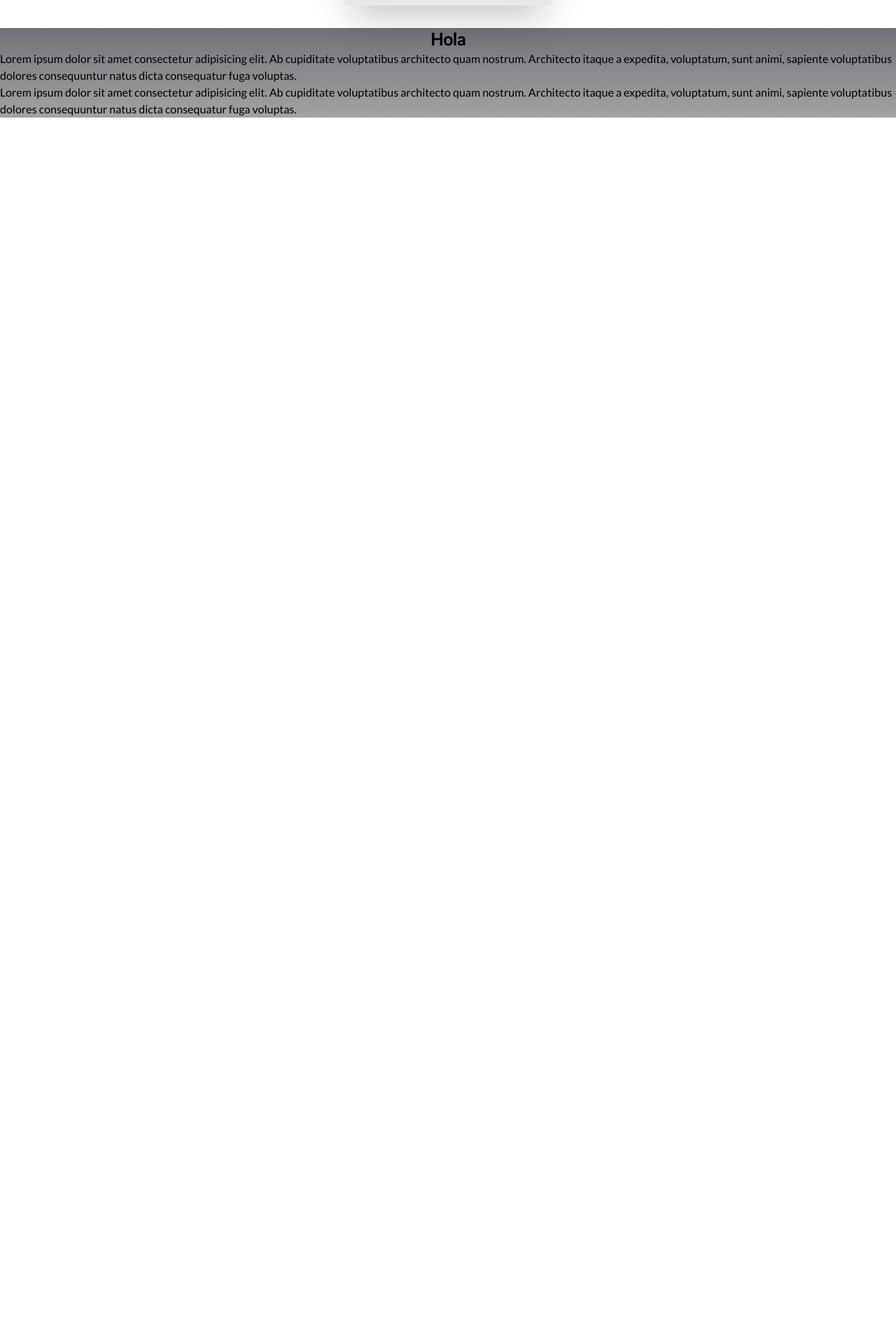
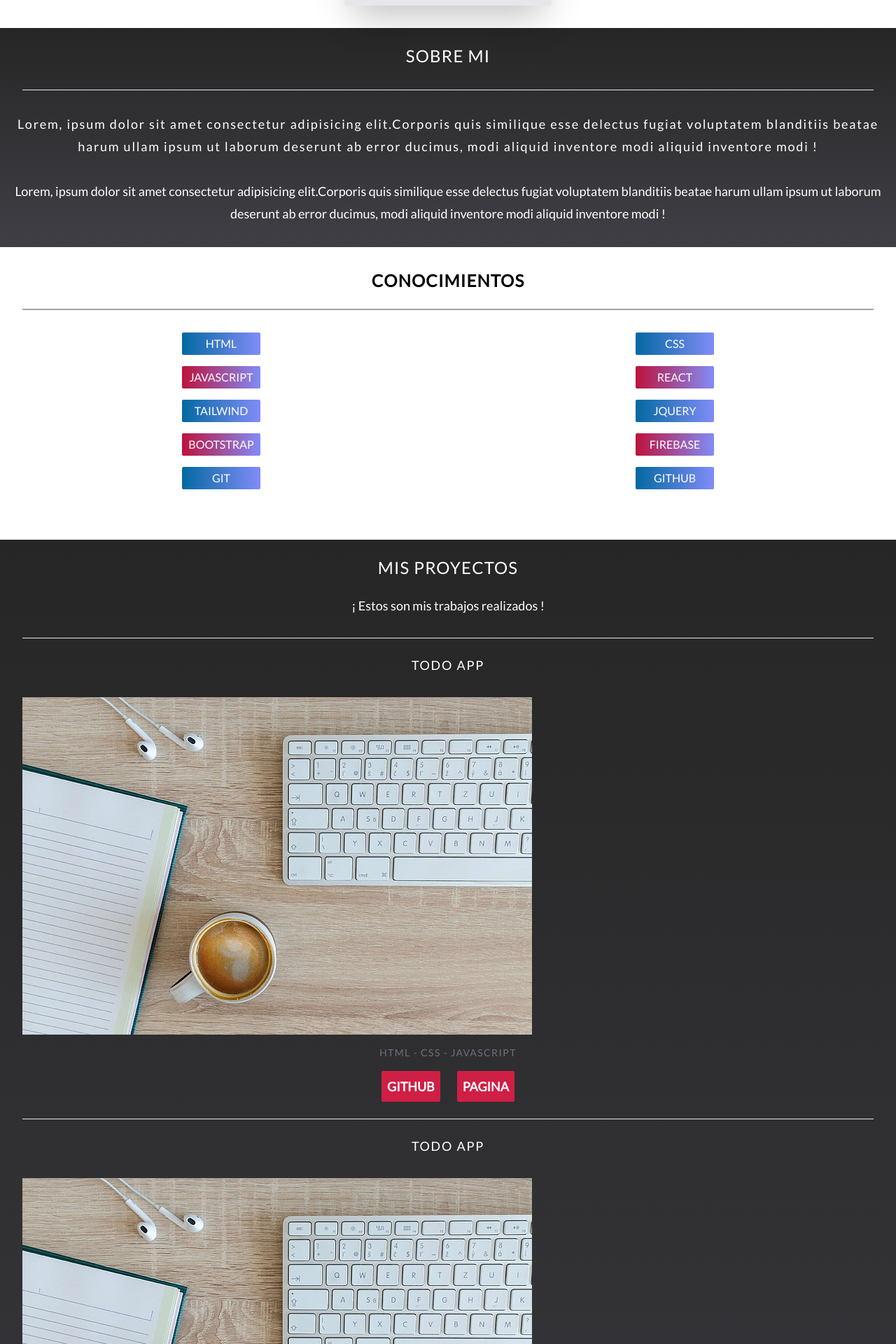
Before and after one commit to franrey98/portafolio-react, a React (Vite) app: page / in a window 1280 px wide. Shown: the part 480-2400 px from the top of the page at 70% size. Before the commit the page ends 800 px from the top, so only its background shows below. Built offline with nearby package versions, Linux system fonts and the light colour scheme.

Commit message:
estilos casi terminados

```diff
--- /dev/null
+++ b/src/components/Conocimientos.jsx
@@ -0,0 +1,24 @@
+import React from 'react'
+
+const Conocimientos = () => {
+    return (
+        <section>
+            <h2 className='text-center mt-8 text-2xl uppercase font-semibold tracking-wider'>Conocimientos</h2>
+            <hr className='mx-8 my-6 border border-solid border-gray-400' />
+            <ul className='grid grid-cols-2 justify-items-center mt-8 gap-4 pb-10'>
+                <li className='uppercase p-1 bg-red-700 text-white w-28 text-center rounded-sm bg-gradient-to-r hover:animate-pulse transition-all from-sky-700 to-indigo-400'>Html</li>
+                <li className='uppercase p-1 bg-red-700 text-white w-28 text-center rounded-sm bg-gradient-to-r hover:animate-pulse transition-all from-sky-700 to-indigo-400'>CSS</li>
+                <li className='uppercase p-1 bg-red-700 text-white w-28 text-center rounded-sm bg-gradient-to-r hover:animate-pulse transition-all from-rose-700 to-indigo-400'>JavaScript</li>
+                <li className='uppercase p-1 bg-red-700 text-white w-28 text-center rounded-sm bg-gradient-to-r hover:animate-pulse transition-all from-rose-700 to-indigo-400'>React</li>
+                <li className='uppercase p-1 bg-red-700 text-white w-28 text-center rounded-sm bg-gradient-to-r hover:animate-pulse transition-all from-sky-700 to-indigo-400'>Tailwind</li>
+                <li className='uppercase p-1 bg-red-700 text-white w-28 text-center rounded-sm bg-gradient-to-r hover:animate-pulse transition-all from-sky-700 to-indigo-400'>jQuery</li>
+                <li className='uppercase p-1 bg-red-700 text-white w-28 text-center rounded-sm bg-gradient-to-r hover:animate-pulse transition-all from-rose-700 to-indigo-400'>Bootstrap</li>
+                <li className='uppercase p-1 bg-red-700 text-white w-28 text-center rounded-sm bg-gradient-to-r hover:animate-pulse transition-all from-rose-700 to-indigo-400'>FireBase</li>
+                <li className='uppercase p-1 bg-red-700 text-white w-28 text-center rounded-sm bg-gradient-to-r hover:animate-pulse transition-all from-sky-700 to-indigo-400'>Git</li>
+                <li className='uppercase p-1 bg-red-700 text-white w-28 text-center rounded-sm bg-gradient-to-r hover:animate-pulse transition-all from-sky-700 to-indigo-400'>GitHub</li>
+            </ul>
+        </section>
+    )
+}
+
+export default Conocimientos
--- /dev/null
+++ b/src/components/Contacto.jsx
@@ -0,0 +1,15 @@
+
+
+const Contacto = () => {
+    return (
+        <section>
+            <h1 className="text-center mt-3 pt-6 font-medium text-2xl uppercase tracking-wider">Contacto</h1>
+            <hr className='mx-8 my-6 border border-solid border-gray-400' />
+            <p>Lorem ipsum dolor sit amet consectetur adipisicing elit. Magni, quod accusantium officiis, aut perferendis aliquid porro vitae quis, repellendus tempora ducimus fugit commodi nostrum modi dolorum ea amet. Sed, debitis.</p>
+            <p>Lorem ipsum dolor sit amet consectetur adipisicing elit. Magni, quod accusantium officiis, aut perferendis aliquid porro vitae quis, repellendus tempora ducimus fugit commodi nostrum modi dolorum ea amet. Sed, debitis.</p>
+            <p>Lorem ipsum dolor sit amet consectetur adipisicing elit. Magni, quod accusantium officiis, aut perferendis aliquid porro vitae quis, repellendus tempora ducimus fugit commodi nostrum modi dolorum ea amet. Sed, debitis.</p>
+        </section>
+    )
+}
+
+export default Contacto
--- /dev/null
+++ b/src/components/Footer.jsx
@@ -0,0 +1,11 @@
+import React from 'react'
+
+const Footer = () => {
+    return (
+        <footer className='mt-4 pt-4 bg-gradient-to-t from-zinc-700 to-neutral-800 pb-8'>
+            <h1 className='text-center text-white'>footer</h1>
+        </footer>
+    )
+}
+
+export default Footer
--- a/src/components/Header.jsx
+++ b/src/components/Header.jsx
@@ -1,5 +1,9 @@
 import Main from './Main'
 import SobreMi from './SobreMi'
+import Conocimientos from './Conocimientos'
+import Proyectos from './Proyectos'
+import Contacto from './Contacto'
+import Footer from './Footer'
 import { Link } from 'react-router-dom'
 
 const Header = () => {
@@ -7,15 +11,19 @@ const Header = () => {
         <div className='img-fondo'>
             <div className='flex items-center justify-around'>
                 <nav className='mt-4'>
-                    <Link className='mx-1 text-white font-normal text-lg p-1 rounded-sm  hover:bg-indigo-600 transition-all' to='sobremi'>Sobre Mi</Link>
-                    <Link className='mx-1 text-white font-normal text-lg p-1 rounded-sm  hover:bg-indigo-600 transition-all' to='conocimientos'>Conocimientos</Link>
-                    <Link className='mx-1 text-white font-normal text-lg p-1 rounded-sm  hover:bg-indigo-600 transition-all' to='proyectos'>Proyectos</Link>
-                    <Link className='mx-1 text-white font-normal text-lg p-1 rounded-sm  hover:bg-indigo-600 transition-all' to='contacto'>Contacto</Link>
+                    <Link className=' text-white font-normal text-lg p-1 rounded-sm  hover:bg-indigo-600 transition-all hover:animate-pulse' to='sobremi'>Sobre Mi</Link>
+                    <Link className=' text-white font-normal text-lg p-1 rounded-sm  hover:bg-indigo-600 transition-all hover:animate-pulse' to='conocimientos'>Conocimientos</Link>
+                    <Link className='mx-1 text-white font-normal text-lg p-1 rounded-sm  hover:bg-indigo-600 transition-all hover:animate-pulse' to='proyectos'>Proyectos</Link>
+                    <Link className='mx-1 text-white font-normal text-lg p-1 rounded-sm  hover:bg-indigo-600 transition-all hover:animate-pulse' to='contacto'>Contacto</Link>
                 </nav>
             </div>
             <div>
                 <Main />
                 <SobreMi />
+                <Conocimientos />
+                <Proyectos />
+                <Contacto />
+                <Footer />
             </div>
         </div>
     )
--- a/src/components/Main.jsx
+++ b/src/components/Main.jsx
@@ -3,7 +3,7 @@ import fotocv from '../img/fotocv2.jpeg'
 
 const Main = () => {
     return (
-        <div>
+        <main>
             <div className='flex justify-center mt-16'>
                 <div className='border-8 border-white-400 rounded-sm shadow-2xl p-3 bg-white'>
                     <img className='h-64 flex' src={fotocv} alt="fotocv" />
@@ -13,7 +13,7 @@ const Main = () => {
                     </div>
                 </div>
             </div>
-        </div>
+        </main>
     )
 }
 
--- /dev/null
+++ b/src/components/Proyectos.jsx
@@ -0,0 +1,44 @@
+import proyectoimg from '../img/fondo.jpg'
+
+const Proyectos = () => {
+    return (
+        <section className="bg-gradient-to-t from-zinc-700 to-neutral-800 pb-8">
+            <h2 className="text-center mt-8 pt-6 font-medium text-2xl uppercase text-white tracking-wider">Mis proyectos</h2>
+            <h3 className="text-center text-white mt-6 font-normal text-lg">¡ Estos son mis trabajos realizados !</h3>
+            <hr className="mx-8 mt-8" />
+            <div>
+                <div>
+                    <h3 className='mx-8 mt-6 text-white text-center font-medium text-lg tracking-widest'>TODO APP</h3>
+                    <img className='p-8 pb-2' src={proyectoimg} alt="img-projecto" />
+                    <p className='mx-8 text-gray-500 font-medium text-center mt-2 text-sm tracking-widest'>HTML - CSS - JAVASCRIPT</p>
+                    <div className='flex gap-6 justify-center mt-4'>
+                        <button className='p-2 font-semibold text-lg uppercase bg-rose-600/90 text-white rounded-sm hover:bg-rose-900 transition-all'>GitHub</button>
+                        <button className='p-2 font-semibold text-lg uppercase bg-rose-600/90 text-white rounded-sm hover:bg-rose-900 transition-all'>Pagina</button>
+                    </div>
+                    <hr className='mx-8 my-2 mt-6' />
+                </div>
+                <div>
+                    <h3 className='mx-8 mt-6 text-white text-center font-medium text-lg tracking-widest'>TODO APP</h3>
+                    <img className='p-8 pb-2' src={proyectoimg} alt="img-projecto" />
+                    <p className='mx-8 text-gray-500 font-medium text-center mt-2 text-sm tracking-widest'>HTML - CSS - JAVASCRIPT</p>
+                    <div className='flex gap-6 justify-center mt-4'>
+                        <button className='p-2 font-semibold text-lg uppercase bg-rose-600/90 text-white rounded-sm hover:bg-rose-900 transition-all'>GitHub</button>
+                        <button className='p-2 font-semibold text-lg uppercase bg-rose-600/90 text-white rounded-sm hover:bg-rose-900 transition-all'>Pagina</button>
+                    </div>
+                    <hr className='mx-8 my-2 mt-6' />
+                </div>
+                <div>
+                    <h3 className='mx-8 mt-6 text-white text-center font-medium text-lg tracking-widest'>TODO APP</h3>
+                    <img className='p-8 pb-2' src={proyectoimg} alt="img-projecto" />
+                    <p className='mx-8 text-gray-500 font-medium text-center mt-2 text-sm tracking-widest'>HTML - CSS - JAVASCRIPT</p>
+                    <div className='flex gap-6 justify-center mt-4'>
+                        <button className='p-2 font-semibold text-lg uppercase bg-rose-600/90 text-white rounded-sm hover:bg-rose-900 transition-all'>GitHub</button>
+                        <button className='p-2 font-semibold text-lg uppercase bg-rose-600/90 text-white rounded-sm hover:bg-rose-900 transition-all'>Pagina</button>
+                    </div>
+                </div>
+            </div>
+        </section>
+    )
+}
+
+export default Proyectos
--- a/src/components/SobreMi.jsx
+++ b/src/components/SobreMi.jsx
@@ -2,11 +2,13 @@ import React from 'react'
 
 const SobreMi = () => {
     return (
-        <div className=' bg-gradient-to-t from-neutral-400 to-zinc-500'>
-            <h1 className='text-center mt-8 font-bold text-2xl'>Hola</h1>
-            <p>Lorem ipsum dolor sit amet consectetur adipisicing elit. Ab cupiditate voluptatibus architecto quam nostrum. Architecto itaque a expedita, voluptatum, sunt animi, sapiente voluptatibus dolores consequuntur natus dicta consequatur fuga voluptas.</p>
-            <p>Lorem ipsum dolor sit amet consectetur adipisicing elit. Ab cupiditate voluptatibus architecto quam nostrum. Architecto itaque a expedita, voluptatum, sunt animi, sapiente voluptatibus dolores consequuntur natus dicta consequatur fuga voluptas.</p>
-        </div>
+        <section className=' bg-gradient-to-t from-zinc-700 to-neutral-800'>
+            <h1 className='text-center mt-8 pt-6 font-medium text-2xl uppercase text-white tracking-wider'>Sobre Mi</h1>
+            <hr className="mx-8 mt-8" />
+            <p className='text-white mx-4 mt-8 text-lg text-center leading-8 tracking-widest'>Lorem, ipsum dolor sit amet consectetur adipisicing elit.Corporis quis similique esse delectus fugiat voluptatem blanditiis beatae harum ullam ipsum ut laborum deserunt ab error ducimus, modi aliquid inventore modi aliquid inventore modi !</p>
+            <p className='text-white mx-4 mt-8 text-lg text-center pb-8 leading-8'>Lorem, ipsum dolor sit amet consectetur adipisicing elit.Corporis quis similique esse delectus fugiat voluptatem blanditiis beatae harum ullam ipsum ut laborum deserunt ab error ducimus, modi aliquid inventore modi aliquid inventore modi !</p>
+
+        </section>
     )
 }
 
```
Also changed, not shown: src/img/logo-fr.jpg (deleted).
